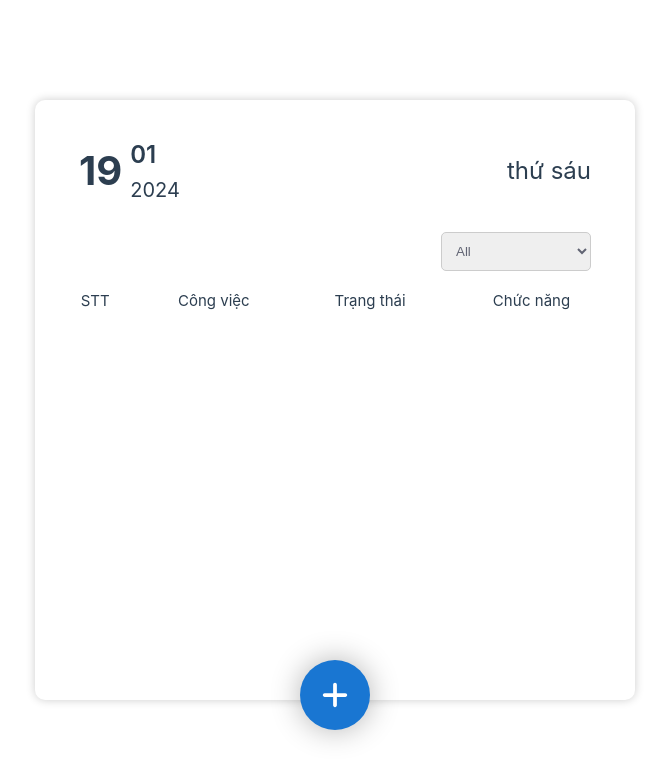
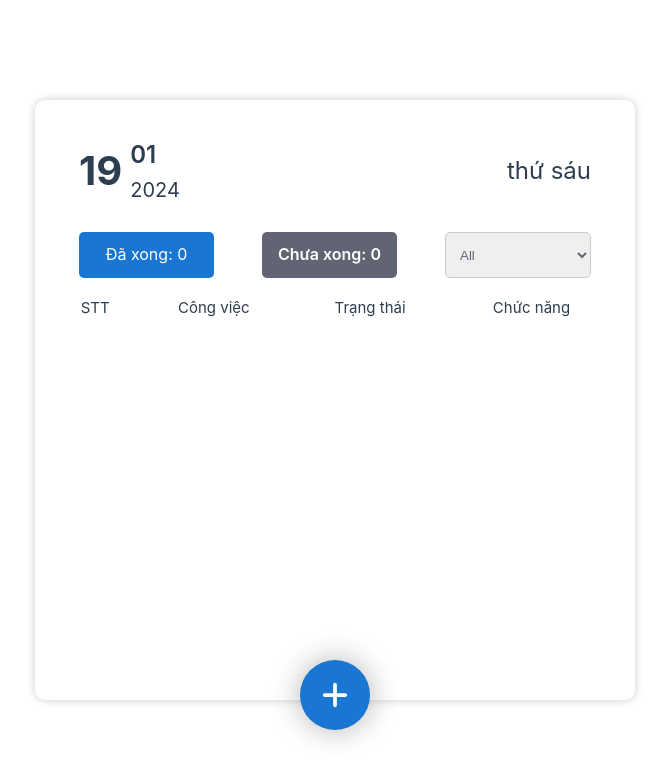
Before and after one commit to Cuonghck2/todo-list, a Vue app: page / in a window 1280 px wide. Shown: the top 780 px of the page, without its empty margins (305-974 px from the left). Built offline with nearby package versions, Linux system fonts and the light colour scheme.

Commit message:
Done Todo-list

```diff
--- a/src/components/TodoItem.vue
+++ b/src/components/TodoItem.vue
@@ -6,12 +6,6 @@ import { useStore } from "vuex"
 const taskData = defineModel();
 const router = useRouter();
 const storeComit = useStore();
-const handleDelete = (id) => {
-  storeComit.commit('removeTask', id)
-}
-const handleChangeStatus = (id) => {
-  storeComit.commit('completeTask', id)
-}
 let activeRow = ref(null)
 let activeRowIndex = computed(() => parseFloat(router.currentRoute.value.params.id))
 watch(activeRowIndex, ( data) => {
@@ -19,8 +13,15 @@ watch(activeRowIndex, ( data) => {
 }, {
   immediate: true
 })
+
 const handleActive = (id) => {
   router.push(`/${id}`)
+}
+const handleDelete = (id) => {
+  storeComit.commit('removeTask', id)
+}
+const handleChangeStatus = (id) => {
+  storeComit.commit('completeTask', id)
 }
 </script>
 <template>
@@ -35,11 +36,11 @@ const handleActive = (id) => {
                 </tr>
             </thead>
             <tbody >
-                <tr  v-for="(task,index) in taskData" :key="index" @click="handleActive(index)"  :class="{ active: activeRow === index }">
+                <tr v-for="(task,index) in taskData" :key="task.id" @click="handleActive(task.id)" :class="{ active: activeRow === task.id }">
                     <td class="todo-title">{{ index+1 }}</td>
                     <td class="todo-title" :class="{brick: task.status}">{{ task.title }}</td>
                     <td class="status">
-                        <input value="" :checked="task.status" @change="handleChangeStatus(index)"  type="checkbox" name="" id="">
+                        <input  :checked="task.status" @change="handleChangeStatus(index)"  type="checkbox">
                     </td>
                     <td class="feature">
                         <button class="feature-btn" @click="handleDelete(index)">Xóa</button>
--- a/src/views/TodoList.vue
+++ b/src/views/TodoList.vue
@@ -18,6 +18,8 @@ const handleCloseModal = () => {
 }
 const select = ref('All')
 let task = ref(null)
+let countFinished = ref(0)
+let countUnfinish = ref(0)
 let filterTask = computed(() => {
   return store.state.tasks
 })
@@ -26,7 +28,13 @@ watch(filterTask, (data) => {
 }, {
   immediate: true
 });
+watch(task, (data) => {
+  countFinished.value = data.filter(item => item.status).length
+  countUnfinish.value = data.filter(item => !item.status).length
 
+}, {
+  immediate: true
+})
 watch(select, (data) => {
   if (data === 'Chưa hoàn thành') {
     task.value = filterTask.value.filter(item => item.status === false);
@@ -43,7 +51,13 @@ watch(select, (data) => {
   <main>
     <div class="todolist">
           <HeaderSection/>
-          <div class="select-section">
+          <div class="tools-section">
+            <div class="count-task__finish">
+                <p>Đã xong: {{ countFinished }}</p>
+            </div>
+            <div class="count-task__unfinish">
+                <p>Chưa xong: {{ countUnfinish }}</p>
+            </div>
             <select @change="handleChangeOption" v-model="select" class="select-task">
               <option value="All" class="option-task">All</option>
               <option value="Chưa hoàn thành" class="option-task">Chưa hoàn thành</option>
@@ -90,7 +104,7 @@ watch(select, (data) => {
     left: 50%;
     transform: translate(-50%, -50%);
   }
-  .select-section{
+  .tools-section{
     display: flex;
     justify-content: flex-end;
   }
@@ -109,4 +123,25 @@ watch(select, (data) => {
 .option-task{
     padding: 10px;
 }
+.count-task__finish,
+.count-task__unfinish {
+    margin: 10px 24px;
+    padding: 10px;
+    width: 150px;
+    border-radius: 5px;
+    color: #fff;
+    outline: none;
+}
+.count-task__finish,
+.count-task__unfinish p {
+  text-align: center  ;
+    font-size: 16px;
+    font-weight: 600;
+}
+.count-task__finish{
+    background-color: #1976d2;
+}
+.count-task__unfinish{
+    background-color: #616473;
+}
 </style>
--- a/src/views/modal/ModalAddTask.vue
+++ b/src/views/modal/ModalAddTask.vue
@@ -14,6 +14,7 @@ defineProps({
 
 })
 const commitStore = useStore();
+let id = ref(1);
 let title = ref('');
 let status = ref(false);
 let emtyError = ref(false)
@@ -30,6 +31,7 @@ const handleAddTask = ()=>{
         title.value = ''
     } else{
         commitStore.commit('addTask', {
+            id: id.value++,
             title: title.value,
             status: status.value
         })
```
